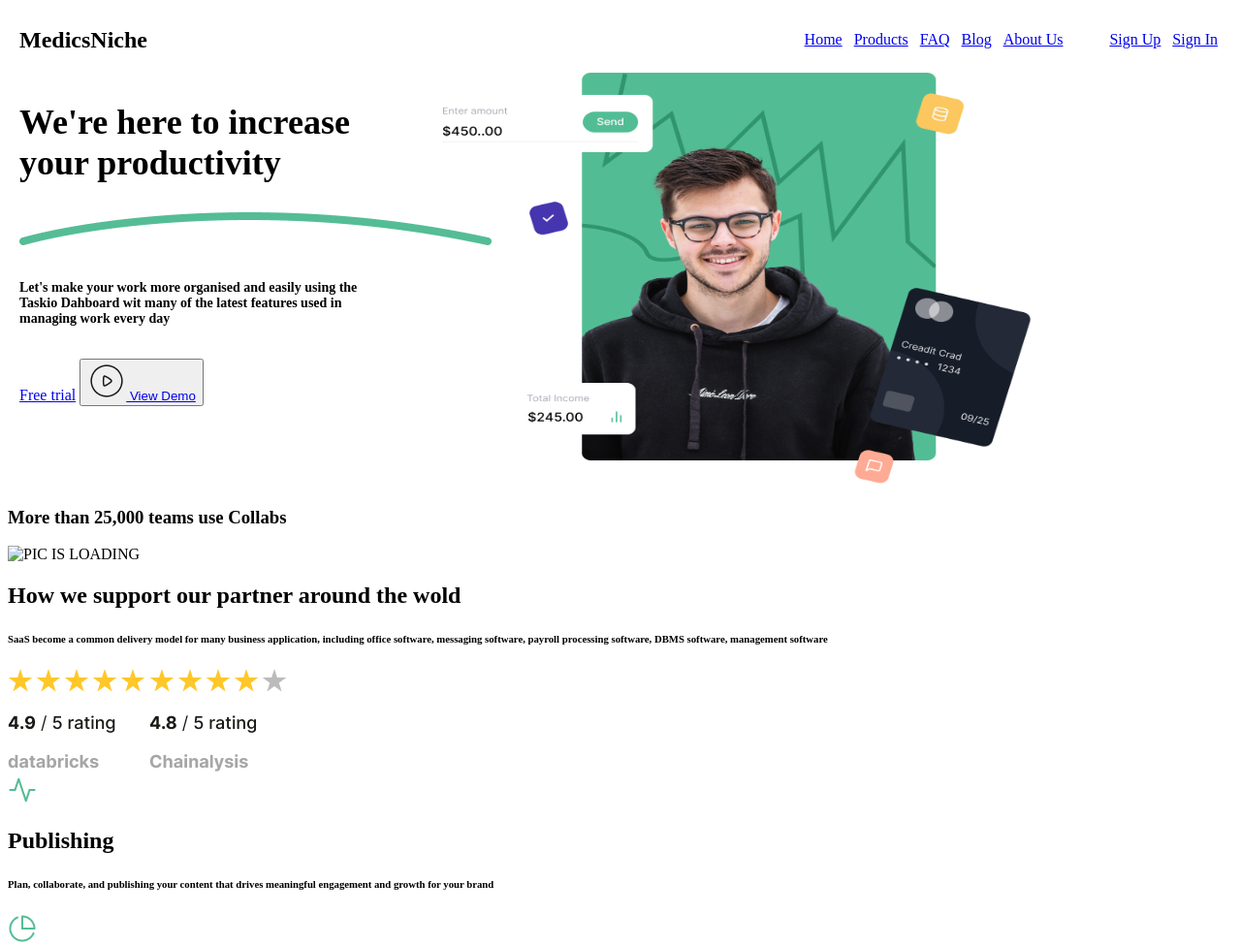
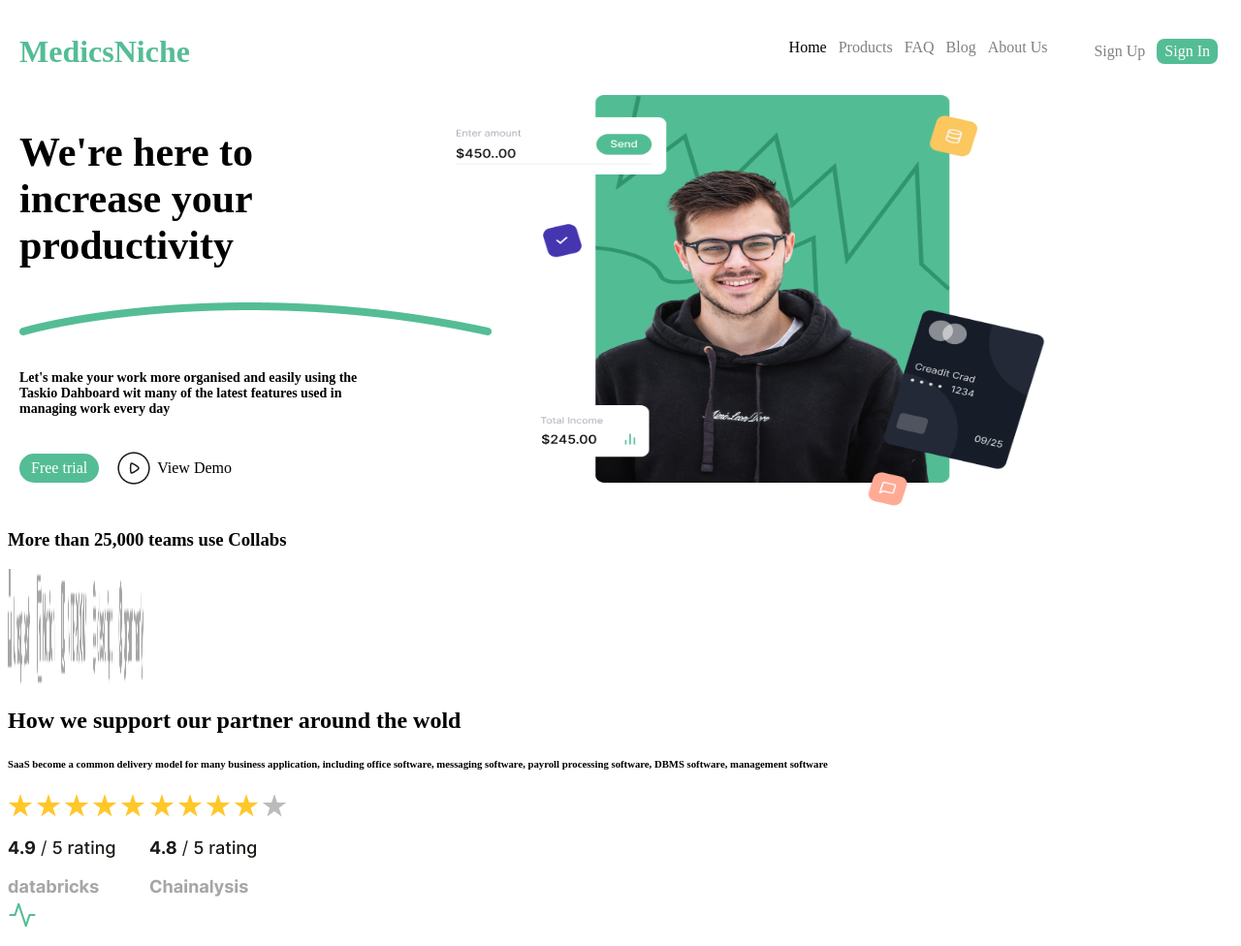
Before and after one commit to rextech03/medicsniche_intern_2024, a plain HTML site: page saaslandingpage2.html in a window 1280 px wide. Shown: the top 976 px of the page at 97% size. Drawn offline with Linux system fonts and the light colour scheme; files whose address does not match are found by name.

Commit message:
style code for saaslandingpage2.html

```diff
--- a/saaslandingpage.css
+++ b/saaslandingpage.css
@@ -28,9 +28,53 @@ nav ul li{
 
 .banner-left {
     width: 30%;
-    margin-right: 48px;
+    margin-right: 62px;
 }
 
 .banner-right {
     width: 70%;
+
+    justify-content: end;
 }
+
+.button1 {
+    padding-left: 8px;
+    padding-right: 8px;
+    padding-top: 4px;
+    padding-bottom: 4px;
+    border-radius: 8px;
+    background-color: #54BD95;
+    display: block;
+    color: white;
+    text-decoration: none;
+
+}
+
+.button2 {
+    padding-left: 12px;
+    padding-right: 12px;
+    padding-top: 6px;
+    padding-bottom: 6px;
+    border-radius: 16px;
+    background-color: #54BD95;
+    display: block;
+    color: white;
+    text-decoration: none;
+
+}
+
+.button3 {
+    display:flex ;
+    justify-items: center;
+    align-items: center;
+
+    color: black;
+    text-decoration: none;
+}
+
+.nav_selected_link {
+    text-decoration: none; display: block; color: black;
+}
+.nav_link {
+    text-decoration: none; display: block; color: gray;
+}
--- a/saaslandingpage2.html
+++ b/saaslandingpage2.html
@@ -14,20 +14,20 @@
         <nav>
             <!--<img src="pictures/instagramicon.png" alt="image" class="logo">-->
             <div>
-                <h2>MedicsNiche</h2>
+                <h2 style="color: #54BD95; font-size: xx-large;">MedicsNiche</h2>
             </div>
             <div class="menubar">
                 <ul>
-                    <li><a href="/index.html">Home</a></li>
-                    <li><a href="/about.html">Products</a></li>
-                    <li><a href="/about.html">FAQ</a></li>
-                    <li><a href="/about.html">Blog</a></li>
-                    <li><a href="/about.html">About Us</a></li>
+                    <li  ><a class="nav_selected_link" href="/index.html">Home</a></li>
+                    <li ><a href="/about.html" class="nav_link">Products</a></li>
+                    <li ><a href="/about.html" class="nav_link">FAQ</a></li>
+                    <li ><a href="/about.html" class="nav_link">Blog</a></li>
+                    <li ><a href="/about.html" class="nav_link">About Us</a></li>
                 </ul>
 
             <ul>
-                <li><a href="/signup">Sign Up</a></li>
-                <li><a href="/signin">Sign In</a></li>
+                <li ><a href="/signup" class="nav_link">Sign Up</a></li>
+                <li ><a href="/signin" class="button1">Sign In</a></li>
             </ul>
         </div>
         </nav>
@@ -35,12 +35,15 @@
 
     <section class="banner">
         <div class="banner-left">
-            <h2 style="font-size: 36px;">We're here to increase your productivity</h2>
+            <h2 style="font-size: 42px;">We're here to increase your productivity</h2>
             <img src="assets/images/line.png" alt="an underline">
             <h6 style="font-size: 14px;">Let's make your work more organised and easily using the Taskio Dahboard wit many of the latest features used in managing work every day</h6>
 
-            <a href="/"> Free trial</a>
-            <button><a href="/"><img src="assets/images/Play.png" alt=""> View Demo </a></button>
+            <div style="display:flex ; justify-items: center; align-items: center;">
+            <a href="/" class="button2"> Free trial</a>
+           <div style="padding-right: 16px"></div>
+            <a href="/" class="button3" ><img src="assets/images/Play.png" alt="play" style="padding-right: 4px;"> View Demo </a>
+        </div>
         </div>
         <div class="banner-right">
             <img src="assets/images/Group 138.png" alt="PIC IS LOADING" height="425px" width="625px">
@@ -49,7 +52,7 @@
 
     <section>
         <h3>More than 25,000 teams use Collabs</h3>
-        <div class="listoflogos"><img src="/pictures/Logo 1.png" alt="PIC IS LOADING" width="140px" height="120px"></div>
+        <div class="listoflogos"><img src="assets/images/Logo 1.png" alt="PIC IS LOADING" width="140px" height="120px"></div>
     </section>
 
     <section>
```
